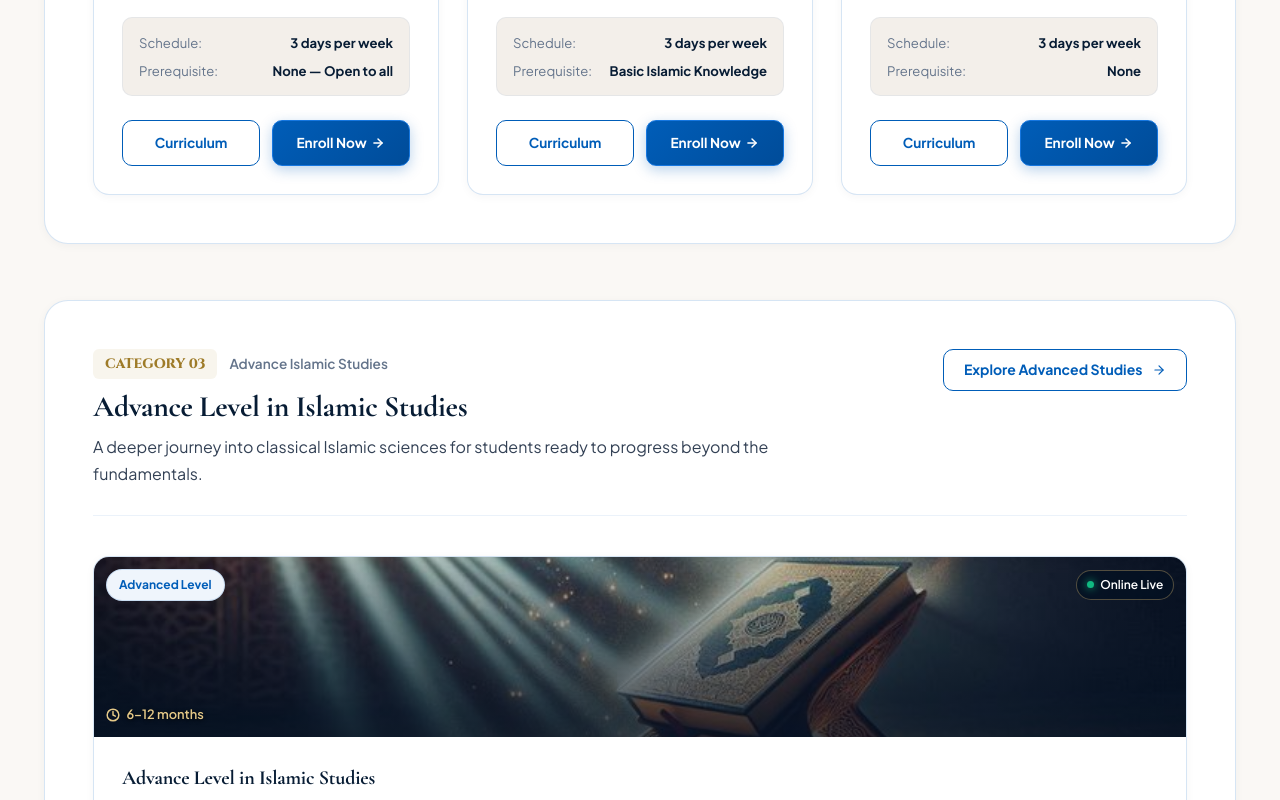
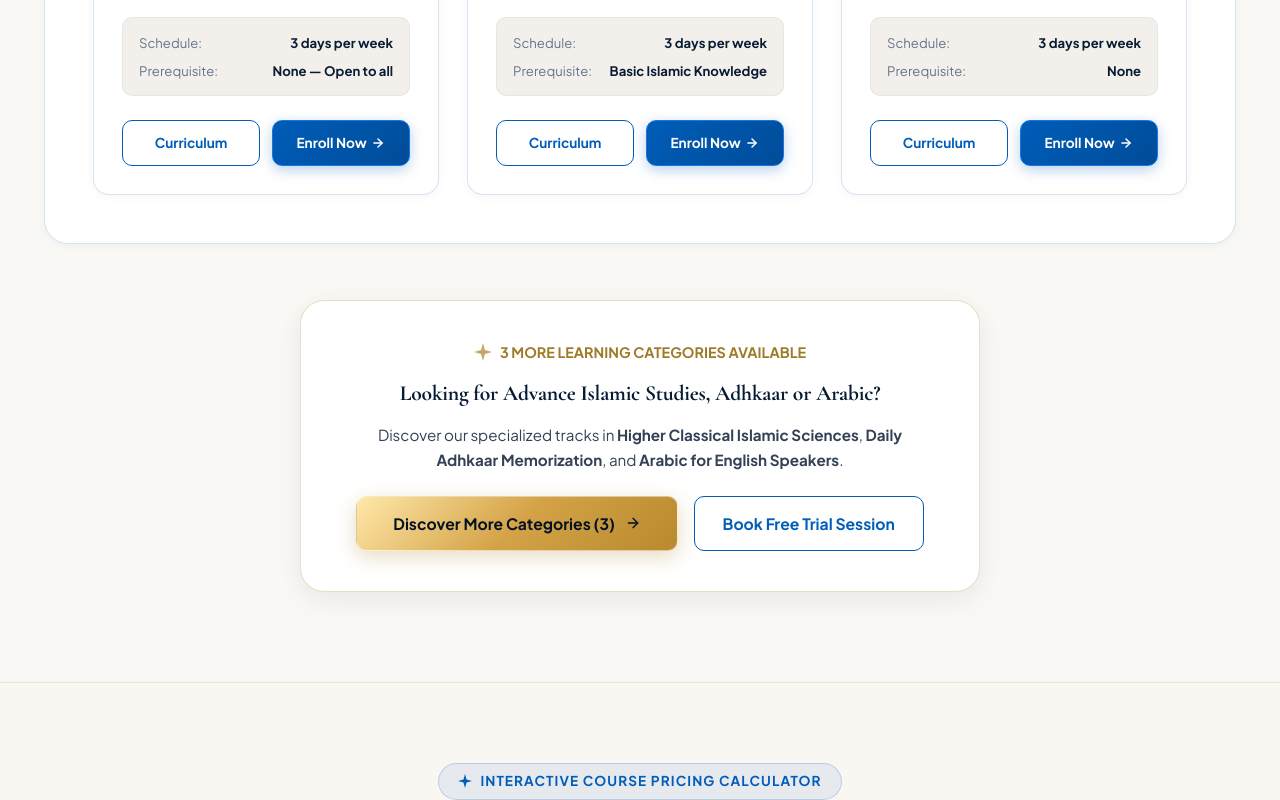
Before and after one commit to The-prime-chill1/Al-Irshaad-Islamic-Institute, a React (Vite) app: page /programs in a window 1280 px wide. Shown: the part 2752-3552 px from the top of the page. Built offline with nearby package versions, Linux system fonts and the light colour scheme.

Commit message:
about page upbdate

```diff
--- a/src/components/common/Icons.jsx
+++ b/src/components/common/Icons.jsx
@@ -185,6 +185,8 @@ export function IconSparkle({ size = 16, color = "currentColor", ...props }) {
   );
 }
 
+export const IconSparkles = IconSparkle;
+
 export function IconHome({ size = 20, color = "currentColor", ...props }) {
   return (
     <svg width={size} height={size} viewBox="0 0 24 24" fill="none" stroke={color} strokeWidth="1.75" strokeLinecap="round" strokeLinejoin="round" {...props}>
--- a/src/components/sections/ProgramsGridSection.jsx
+++ b/src/components/sections/ProgramsGridSection.jsx
@@ -3,9 +3,11 @@ import { Link } from 'react-router-dom';
 import SectionHeader from '../common/SectionHeader';
 import ProgramCard from '../cards/ProgramCard';
 import { programsData } from '../../data/programsData';
+import { IconArrowRight, IconSparkles } from '../common/Icons';
 
-export default function ProgramsGridSection() {
+export default function ProgramsGridSection({ initialCategoryCount = 2 }) {
   const [selectedFilter, setSelectedFilter] = useState('all');
+  const [showAllCategories, setShowAllCategories] = useState(false);
 
   const filterTabs = [
     { id: 'all', label: 'All Curricula' },
@@ -16,9 +18,25 @@ export default function ProgramsGridSection() {
     { id: 'arabic-language', label: "Arabic for English Speakers" }
   ];
 
-  const filteredCategories = selectedFilter === 'all'
-    ? programsData.categories
-    : programsData.categories.filter(c => c.id === selectedFilter);
+  // If a specific filter is clicked, show that category directly.
+  // If 'all', show the first 2-3 categories initially, or all 5 when expanded.
+  const allCategories = programsData.categories;
+  const isFiltered = selectedFilter !== 'all';
+
+  const displayedCategories = isFiltered
+    ? allCategories.filter(c => c.id === selectedFilter)
+    : showAllCategories
+      ? allCategories
+      : allCategories.slice(0, initialCategoryCount);
+
+  const remainingCategoryCount = allCategories.length - initialCategoryCount;
+
+  const handleTabClick = (tabId) => {
+    setSelectedFilter(tabId);
+    if (tabId !== 'all') {
+      setShowAllCategories(true);
+    }
+  };
 
   return (
     <section className="section-padding" style={{ backgroundColor: 'var(--bg-ivory)', position: 'relative' }}>
@@ -31,7 +49,7 @@ export default function ProgramsGridSection() {
           description="Structured learning for every stage of your Islamic journey — from foundational Arabic letters to fluent recitation, complete memorization, and classical Islamic sciences."
         />
 
-        {/* Maryam Institute Style Category Tabs Filter */}
+        {/* Category Tabs Filter */}
         <div
           style={{
             display: 'flex',
@@ -47,7 +65,7 @@ export default function ProgramsGridSection() {
             return (
               <button
                 key={tab.id}
-                onClick={() => setSelectedFilter(tab.id)}
+                onClick={() => handleTabClick(tab.id)}
                 style={{
                   padding: '0.65rem 1.35rem',
                   borderRadius: '9999px',
@@ -67,9 +85,9 @@ export default function ProgramsGridSection() {
           })}
         </div>
 
-        {/* Categories Loop */}
+        {/* Categories Loop (Showing 2-3 Categories initially or all when expanded) */}
         <div style={{ display: 'flex', flexDirection: 'column', gap: '3.5rem' }}>
-          {filteredCategories.map((cat) => (
+          {displayedCategories.map((cat) => (
             <div
               key={cat.id}
               className="fade-in-up"
@@ -118,10 +136,7 @@ export default function ProgramsGridSection() {
                     className="btn btn-outline btn-sm"
                   >
                     <span>{cat.ctaText}</span>
-                    <svg width="14" height="14" viewBox="0 0 24 24" fill="none" stroke="currentColor" strokeWidth="2" strokeLinecap="round" strokeLinejoin="round">
-                      <line x1="5" y1="12" x2="19" y2="12"></line>
-                      <polyline points="12 5 19 12 12 19"></polyline>
-                    </svg>
+                    <IconArrowRight size={14} color="var(--primary)" />
                   </Link>
                 </div>
               </div>
@@ -143,40 +158,83 @@ export default function ProgramsGridSection() {
           ))}
         </div>
 
-        {/* Global Programs Directory CTA */}
-        <div style={{ marginTop: '4rem', textAlign: 'center' }}>
+        {/* Discover More Remaining Categories CTA Box */}
+        {!isFiltered && !showAllCategories && remainingCategoryCount > 0 && (
+          <div style={{ marginTop: '3.5rem', textAlign: 'center' }}>
             <div
               style={{
                 display: 'inline-flex',
+                flexDirection: 'column',
                 alignItems: 'center',
-              justifyContent: 'center',
-              flexWrap: 'wrap',
-              gap: '1.25rem',
-              padding: '1.5rem 2.5rem',
-              background: 'linear-gradient(135deg, #031122 0%, #071C34 100%)',
-              color: '#FFFFFF',
-              borderRadius: '20px',
-              border: '1px solid rgba(197, 168, 105, 0.4)',
-              boxShadow: '0 10px 30px rgba(0,0,0,0.1)'
+                gap: '1rem',
+                background: '#FFFFFF',
+                padding: 'clamp(1.75rem, 3.5vw, 2.5rem) clamp(1.5rem, 4vw, 3rem)',
+                borderRadius: '24px',
+                border: '1.5px solid var(--border-gold)',
+                boxShadow: 'var(--shadow-md)',
+                maxWidth: '680px',
+                width: '100%'
               }}
             >
-            <span style={{ fontSize: '1.05rem', fontWeight: 600 }}>
-              Ready to calculate tuition for your selected course?
-            </span>
-            <div style={{ display: 'flex', gap: '0.75rem', flexWrap: 'wrap' }}>
-              <a
-                href="#course-pricing-calculator"
-                className="btn btn-gold btn-sm"
-                style={{ padding: '0.75rem 1.5rem', fontWeight: 700 }}
+              <div style={{ display: 'flex', alignItems: 'center', gap: '0.5rem', color: 'var(--accent-gold-dark)', fontWeight: 700, fontSize: '0.9rem' }}>
+                <IconSparkles size={18} color="var(--accent-gold)" />
+                <span>{remainingCategoryCount} MORE LEARNING CATEGORIES AVAILABLE</span>
+              </div>
+
+              <h4 style={{ fontSize: '1.35rem', color: 'var(--primary-dark)', fontWeight: 700, margin: 0 }}>
+                Looking for Advance Islamic Studies, Adhkaar or Arabic?
+              </h4>
+
+              <p style={{ color: 'var(--text-secondary)', fontSize: '0.95rem', margin: 0, lineHeight: 1.6 }}>
+                Discover our specialized tracks in <strong>Higher Classical Islamic Sciences</strong>, <strong>Daily Adhkaar Memorization</strong>, and <strong>Arabic for English Speakers</strong>.
+              </p>
+
+              <div style={{ display: 'flex', gap: '1rem', flexWrap: 'wrap', justifyContent: 'center', marginTop: '0.5rem' }}>
+                <button
+                  onClick={() => setShowAllCategories(true)}
+                  className="btn btn-gold btn-md"
+                  style={{
+                    padding: '0.85rem 2.25rem',
+                    fontSize: '0.98rem',
+                    fontWeight: 700,
+                    boxShadow: '0 6px 20px rgba(197, 168, 105, 0.4)',
+                    cursor: 'pointer'
+                  }}
                 >
-                Calculate Course Tuition ↓
-              </a>
-              <Link to="/contact" className="btn btn-outline btn-sm" style={{ padding: '0.75rem 1.5rem', color: '#FFFFFF', borderColor: 'rgba(255,255,255,0.35)' }}>
-                Speak with Admissions
+                  <span>Discover More Categories ({remainingCategoryCount})</span>
+                  <IconArrowRight size={16} color="#031122" />
+                </button>
+
+                <Link
+                  to="/enroll"
+                  className="btn btn-outline btn-md"
+                  style={{
+                    padding: '0.85rem 1.75rem',
+                    fontSize: '0.98rem'
+                  }}
+                >
+                  <span>Book Free Trial Session</span>
                 </Link>
               </div>
             </div>
           </div>
+        )}
+
+        {/* If all categories are currently expanded, provide a collapse button */}
+        {!isFiltered && showAllCategories && (
+          <div style={{ marginTop: '3.5rem', textAlign: 'center' }}>
+            <button
+              onClick={() => {
+                setShowAllCategories(false);
+                setSelectedFilter('all');
+              }}
+              className="btn btn-outline btn-sm"
+              style={{ padding: '0.75rem 1.5rem', cursor: 'pointer' }}
+            >
+              <span>Show Fewer Categories ↑</span>
+            </button>
+          </div>
+        )}
 
       </div>
     </section>
--- a/src/pages/EnrollPage.jsx
+++ b/src/pages/EnrollPage.jsx
@@ -585,7 +585,7 @@ Please review this application and schedule the placement assessment. Jazakumull
                         style={{ width: '100%', padding: '0.85rem 1rem', borderRadius: '10px', border: '1.5px solid var(--border-medium)', fontSize: '0.95rem', background: '#fff' }}
                       >
                         <option value="Any Qualified Faculty (Fastest Placement)">Any Qualified Faculty (Fastest Placement)</option>
-                        <option value="Ustaadh Naasir Akinbolanle Jamiu (Founder)">Ustaadh Naasir Akinbolanle Jamiu (Founder)</option>
+                        <option value="Ustaadh Naasir Akinbolanle Jamiu (Director & Founder)">Ustaadh Naasir Akinbolanle Jamiu (Director & Founder)</option>
                         <option value="Ustaadh Tijani Jamiu Ayinde (Senior Islamic Studies & Shariah)">Ustaadh Tijani Jamiu Ayinde (Senior Islamic Studies & Shariah)</option>
                         <option value="Ustaadha Yaseeroh G. Gozali (Dedicated Sisters & Kids)">Ustaadha Yaseeroh G. Gozali (Dedicated Sisters & Kids)</option>
                         <option value="Ustaadh Muhammad Ballo Jamiu (Madeenah Scholar & Tajweed)">Ustaadh Muhammad Ballo Jamiu (Madeenah Scholar & Tajweed)</option>
```
Also changed, not shown: src/data/teachersData.js (+8 -8 lines), src/pages/AboutPage.jsx (+21 -13 lines), src/pages/HomePage.jsx (+9 -37 lines). Lines whose indentation alone changed are shown as unchanged.
